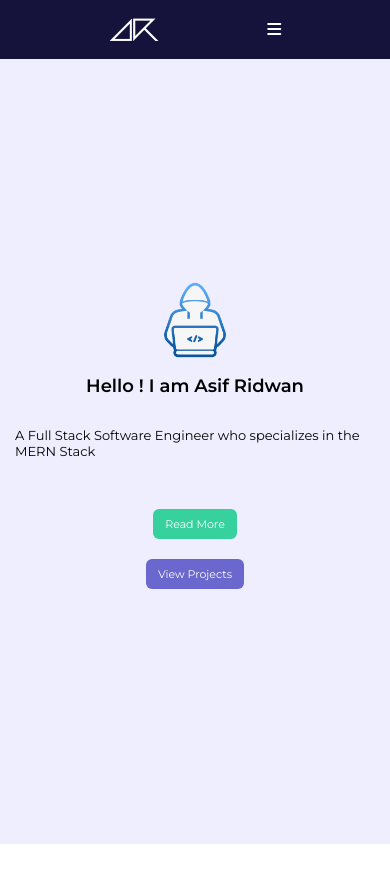
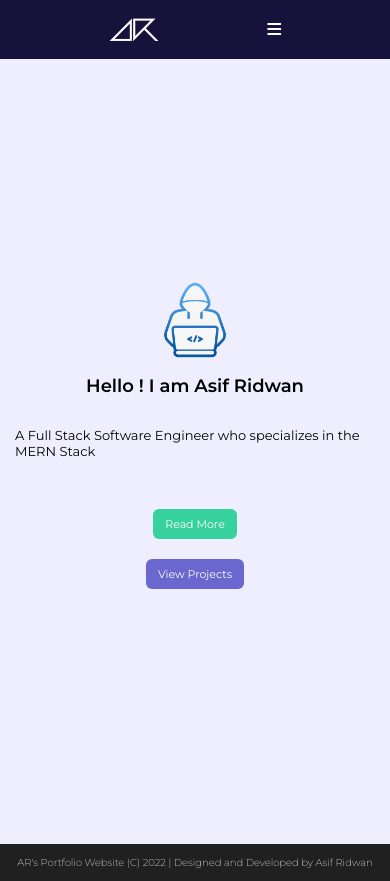
Before and after one commit to asifridwan/asifridwan.github.io, a React (Create React App) app: page / in a window 390 px wide. Before the commit the page ends 844 px from the top, so only its background shows below. Built offline with nearby package versions, Linux system fonts and the light colour scheme.

Commit message:
Added Footer

```diff
--- a/public/index.html
+++ b/public/index.html
@@ -12,7 +12,7 @@
     <link rel="apple-touch-icon" href="%PUBLIC_URL%/logo192.png" />
     <link rel="manifest" href="%PUBLIC_URL%/manifest.json" />
     <script src="https://kit.fontawesome.com/a076d05399.js" crossorigin="anonymous"></script>
-    <title>Asif Ridwan</title>
+    <title>AR's Portfolio</title>
   </head>
   <body>
     <noscript>You need to enable JavaScript to run this app.</noscript>
--- /dev/null
+++ b/src/components/Contact.jsx
@@ -0,0 +1,11 @@
+export default function Contact() {
+  return (
+    <section className="contact-page">
+        <div>
+            <div>Stay In Touch !</div>
+            <div>Feel free to hit me up on any of these</div>
+            <div></div>
+        </div>
+    </section>
+  )
+}
--- /dev/null
+++ b/src/components/Footer.jsx
@@ -0,0 +1,7 @@
+export default function Footer() {
+  return (
+    <footer>
+        AR's Portfolio Website (C) 2022 | Designed and Developed by Asif Ridwan
+    </footer>
+  )
+}
--- a/src/containers/App.jsx
+++ b/src/containers/App.jsx
@@ -1,11 +1,15 @@
 import Navbar from "../components/Navbar";
+import Footer from "../components/Footer";
 import Home from "../components/Home";
+/* import Contact from "../components/Contact"; */
 
 function App() {
   return (
     <>
       <Navbar />
       <Home />
+      {/* <Contact /> */}
+      <Footer />
     </>
   );
 }
--- a/src/css/style.css
+++ b/src/css/style.css
@@ -24,6 +24,15 @@ nav{
     position: fixed;
     width: 100%;
     top: 0;
+}
+
+footer{
+    background-color: #202020;
+    color: white;
+    font-size: 13px;
+    font-weight: 200;
+    padding: 15px;
+    text-align: center;
 }
 
 .fade{
@@ -67,17 +76,14 @@ nav{
     display: none;
 }
 
-.home-page{
+.home-page, .contact-page{
     min-height: 93vh;
     margin-top: 7vh;
-    display: flex;
-    align-items: center;
-}
-
-.home-page{
     background-color: #efeeff;
     background-size: cover;
     background-repeat: no-repeat;
+    display: flex;
+    align-items: center;
     justify-content: center;
 }
 
@@ -147,6 +153,11 @@ nav{
 }
 
 @media screen and (max-width: 900px){
+    footer{
+        font-size: 10px;
+        padding: 12px;
+    }
+
     .nav-links{
         flex-direction: column;
         position: absolute;
```
